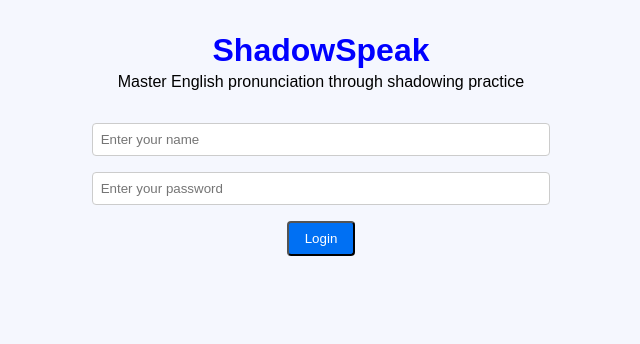
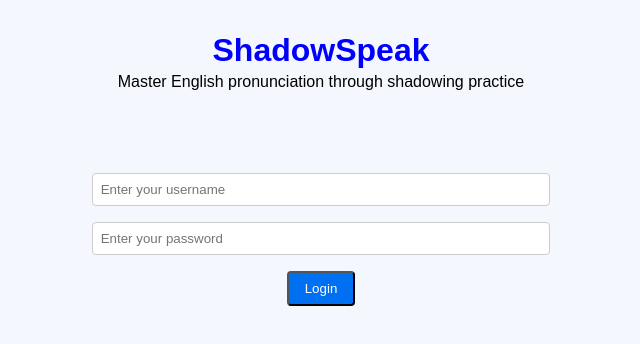
Before and after one commit to ivannissimrch/shadowing-app-spec, a Next.js app in the folder frontend/: page / in a window 1280 px wide. Shown: the top 344 px of the page, without its empty margins (319-959 px from the left). Built offline with nearby package versions, Linux system fonts and the light colour scheme.

Commit message:
Add login form

```diff
--- /dev/null
+++ b/frontend/src/app/components/LoginForm.module.css
@@ -0,0 +1,52 @@
+.buttonsContainer {
+  display: flex;
+  gap: 2rem;
+  justify-content: center;
+  margin-top: 2rem;
+}
+
+.form {
+  max-width: 80%;
+  padding: 50px;
+}
+
+.button {
+  padding: 0.5rem 1rem;
+  background-color: #0070f3;
+  color: white;
+  text-decoration: none;
+  border-radius: 4px;
+}
+.button:hover {
+  background-color: #005bb5;
+}
+.button:active {
+  background-color: #004080;
+}
+.button:focus {
+  outline: 2px solid #005bb5;
+  outline-offset: 2px;
+}
+.button:focus-visible {
+  outline: 2px solid #005bb5;
+  outline-offset: 2px;
+}
+.button:focus:not(:focus-visible) {
+  outline: none;
+}
+.button:disabled {
+  background-color: #ccc;
+  cursor: not-allowed;
+  color: #666;
+}
+
+.input {
+  padding: 0.5rem;
+  margin-bottom: 1rem;
+  border: 1px solid #ccc;
+  border-radius: 4px;
+  width: 100%;
+  box-sizing: border-box;
+  background-color: white;
+  color: black;
+}
--- /dev/null
+++ b/frontend/src/app/components/LoginForm.tsx
@@ -0,0 +1,38 @@
+"use client";
+import styles from "./LoginForm.module.css";
+import { useState } from "react";
+
+export default function LoginForm() {
+  const [userName, setUserName] = useState("");
+  const [password, setPassword] = useState("");
+
+  function handleSubmit(event: React.FormEvent) {
+    event.preventDefault();
+  }
+
+  return (
+    <div className={styles.buttonsContainer}>
+      <form className={styles.form} onSubmit={handleSubmit}>
+        <input
+          type="text"
+          name="username"
+          placeholder="Enter your username"
+          className={styles.input}
+          required
+          value={userName}
+          onChange={(e) => setUserName(e.target.value)}
+        />
+        <input
+          value={password}
+          onChange={(e) => setPassword(e.target.value)}
+          type="password"
+          name="password"
+          placeholder="Enter your password"
+          className={styles.input}
+          required
+        />
+        <button className={styles.button}>Login</button>
+      </form>
+    </div>
+  );
+}
--- a/frontend/src/app/page.module.css
+++ b/frontend/src/app/page.module.css
@@ -44,50 +44,3 @@
   gap: 2rem;
   justify-content: center;
 }
-
-.buttonsContainer {
-  display: flex;
-  gap: 2rem;
-  justify-content: center;
-  margin-top: 2rem;
-}
-
-.button {
-  padding: 0.5rem 1rem;
-  background-color: #0070f3;
-  color: white;
-  text-decoration: none;
-  border-radius: 4px;
-}
-.button:hover {
-  background-color: #005bb5;
-}
-.button:active {
-  background-color: #004080;
-}
-.button:focus {
-  outline: 2px solid #005bb5;
-  outline-offset: 2px;
-}
-.button:focus-visible {
-  outline: 2px solid #005bb5;
-  outline-offset: 2px;
-}
-.button:focus:not(:focus-visible) {
-  outline: none;
-}
-.button:disabled {
-  background-color: #ccc;
-  cursor: not-allowed;
-  color: #666;
-}
-
-.input {
-  padding: 0.5rem;
-  margin-bottom: 1rem;
-  border: 1px solid #ccc;
-  border-radius: 4px;
-  width: 100%;
-  box-sizing: border-box;
-  background-color: white;
-}
--- a/frontend/src/app/page.tsx
+++ b/frontend/src/app/page.tsx
@@ -1,4 +1,5 @@
 import styles from "./page.module.css";
+import LoginForm from "./components/LoginForm";
 
 export default async function Login() {
   return (
@@ -8,27 +9,7 @@ export default async function Login() {
         <p className={styles.subtitle}>
           Master English pronunciation through shadowing practice
         </p>
-        <div className={styles.buttonsContainer}>
-          <form className={styles.form}>
-            <input
-              type="text"
-              name="username"
-              placeholder="Enter your name"
-              className={styles.input}
-              required
-            />
-            <input
-              type="text"
-              name="password"
-              placeholder="Enter your password"
-              className={styles.input}
-              required
-            />
-            <button type="submit" className={styles.button}>
-              Login
-            </button>
-          </form>
-        </div>
+        <LoginForm />
       </div>
     </main>
   );
```
Also changed, not shown: 1 other file (tests, documents, lock files or other folders).
